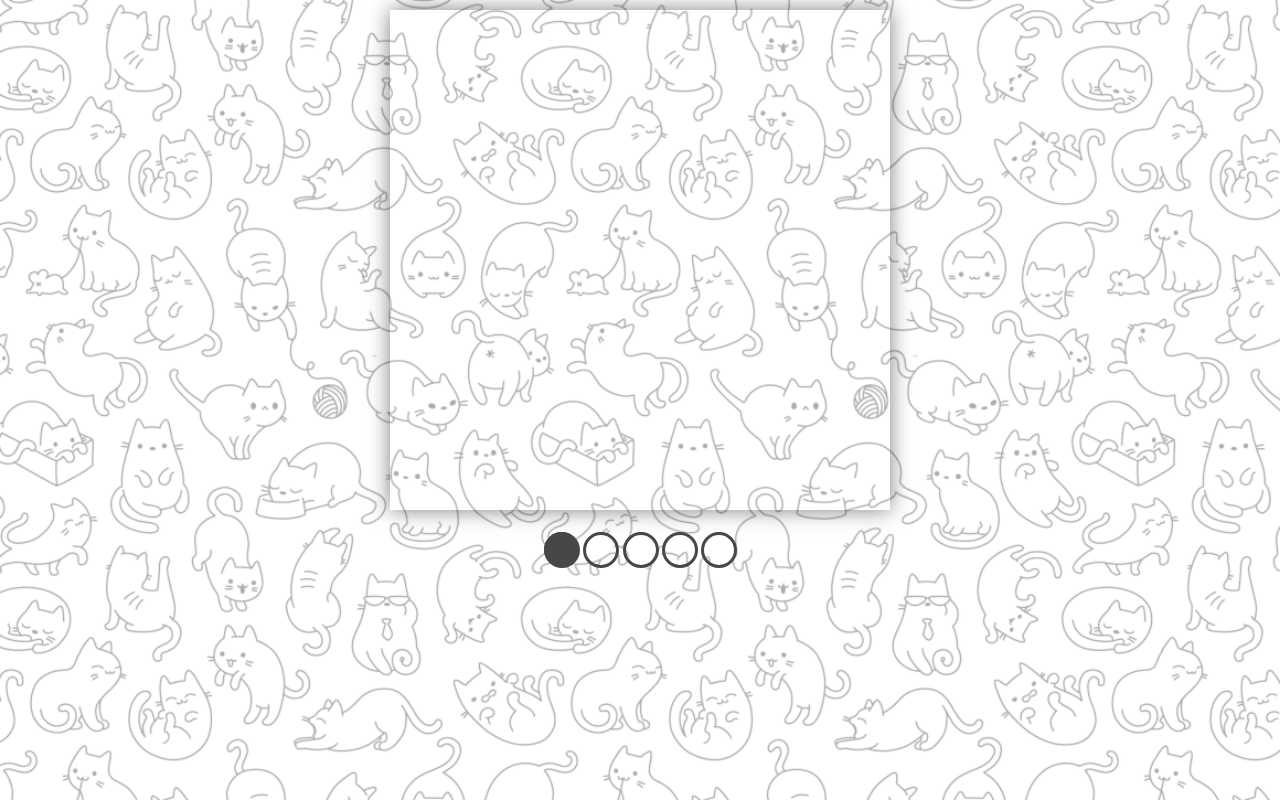
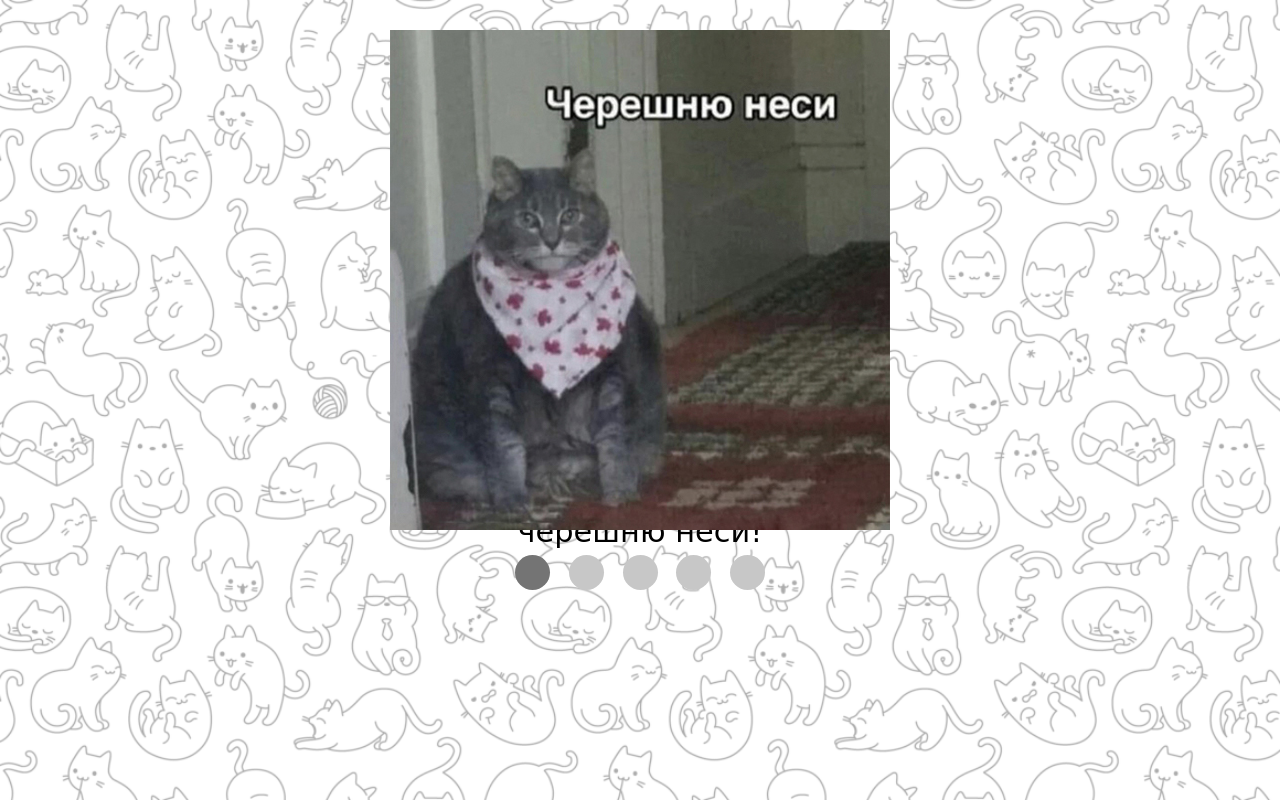
Before and after one commit to AsyaBukato/cssMemSlider, a plain HTML site: page cssMemSlider/index.html in a window 1280 px wide. Drawn offline with Linux system fonts and the light colour scheme; a web font is replaced by a local one.

Commit message:
feat: add text block (пн, 16 мая, 2022 14:28:48)

```diff
--- a/cssMemSlider/index.html
+++ b/cssMemSlider/index.html
@@ -4,7 +4,7 @@
     <meta charset="UTF-8">
     <meta http-equiv="X-UA-Compatible" content="IE=edge">
     <meta name="viewport" content="width=device-width, initial-scale=1.0">
-    <title>cssMemSlider</title>
+    <title>MemSlider</title>
     <link rel="stylesheet" href="style.css">
     <link rel="icon" type="image/x-icon" href="../cssMemSlider/assets/favicon.png">
     <link rel="preconnect" href="https://fonts.gstatic.com" crossorigin>
@@ -27,8 +27,12 @@
             <div class="slides slide5"></div>
         </div>
 
-        <div class="text">
-            <p></p>
+        <div class="textfield">
+            <p class="text text1">черешню неси!</p>
+            <p class="text text2">Смотрите, кто рано проснулся</p>
+            <p class="text text3">Я почти засмеялся</p>
+            <p class="text text4">аче всмысле</p>
+            <p class="text text5">сколько можно, Наташа?</p>
 
         </div>
 
--- a/cssMemSlider/style.css
+++ b/cssMemSlider/style.css
@@ -9,56 +9,61 @@ html {
 
 body {
   background-image: url('../cssMemSlider/assets/background.png');
-  background-repeat: no-repeat;
+  background-repeat: repeat;
   background-size: cover;
+  margin: 0%;
 
 }
 
 .images {
-  margin-top: 5%;
+  /* margin-top: 10px; */
   display: flex;
   flex-direction: column;
-  justify-content: space-around;
+  justify-content: space-between;
   align-items: center;
-  width: 30vw;
+  /* width: 30vw; */
+  width: 31.25em;
   height: 70vh;
-  margin: auto;
+  margin: 1.875em auto;
   /* position: relative; */
 }
 
 .slider {
   display: flex;
-  height: 500px;
+  /* height: 500px;
+  width: 500px; */
+
+  height: 31.25em;
+  width: 31.25em;
+
+
   /* overflow: hidden; */
   /* position: relative; */
-	width: 500px;
-  -webkit-box-shadow: 0 0 20px rgba(0, 0, 0, .5);
+
+  /* -webkit-box-shadow: 0 0 20px rgba(0, 0, 0, .5);
   -moz-box-shadow: 0 0 20px rgba(0, 0, 0, .5);
   -o-box-shadow: 0 0 20px rgba(0, 0, 0, .5);
-	box-shadow: 0 0 20px rgba(0, 0, 0, .5);
+  box-shadow: 0 0 20px rgba(0, 0, 0, .5); */
 }
 
 .slides {
   display: flex;
-	/* height: inherit; */
-	/* opacity: 0; */
-	/* position: absolute; */
-	/* width: inherit; */
-	/* z-index: 0;
-	-webkit-transform: scale(1.5);
-	-moz-transform: scale(1.5);
-	-o-transform: scale(1.5);
-	transform: scale(1.5);
+  height: inherit;
+  opacity: 0;
+  position: absolute;
+  width: inherit;
+  /* z-index: 0; */
+  /* -webkit-transform: scale(1.5); */
+  /* -moz-transform: scale(1.5); */
+  /* -o-transform: scale(1.5); */
+  /* transform: scale(1.5); */
   -webkit-transition: transform ease-in-out .5s, opacity ease-in-out .5s;
   -moz-transition: transform ease-in-out .5s, opacity ease-in-out .5s;
   -o-transition: transform ease-in-out .5s, opacity ease-in-out .5s;
-	transition: transform ease-in-out .5s, opacity ease-in-out .5s; */
+  transition: transform ease-in-out .5s, opacity ease-in-out .5s;
 }
 
-.slide1 {
-  background-image: url(../cssMemSlider/assets/cherries.jpg);
-  background-repeat: no-repeat;
-}
+.slide1 { background-image: url(../cssMemSlider/assets/cherries.jpg); }
 .slide2 { background-image: url(../cssMemSlider/assets/family.jpg); }
 .slide3 { background-image: url(../cssMemSlider/assets/laugh.jpg); }
 .slide4 { background-image: url(../cssMemSlider/assets/sense.jpg); }
@@ -71,10 +76,10 @@ body {
 #slide5:checked ~ .slider > .slide5 {
   opacity: 1;
   z-index: 1;
-	-webkit-transform: scale(1);
+  /* -webkit-transform: scale(1);
   -moz-transform: scale(1);
   -o-transform: scale(1);
-	transform: scale(1);
+  transform: scale(1); */
 }
 
 .images > input {
@@ -97,19 +102,20 @@ body {
   cursor: pointer;
   display: inline-block;
   /* display: inline-flex; */
-	height: 35px;
-	width: 35px;
+  height: 2.1875em;
+  width: 2.1875em;
   /* margin: 0px 12px 0 16px; */
   /* position: relative; */
   -webkit-border-radius: 50%;
   -moz-border-radius: 50%;
   -o-border-radius: 50%;
   border-radius: 50%;
-	-webkit-transition: background ease-in-out .4s;
-	-moz-transition: background ease-in-out .4s;
-	-o-transition: background ease-in-out .4s;
-	transition: background ease-in-out .4s;
-
+  -webkit-transition: background ease-in-out .5s;
+  -moz-transition: background ease-in-out .5s;
+  -o-transition: background ease-in-out .5s;
+  transition: background ease-in-out .5s;
+  /* margin-right: 10%; */
+  background: #c7c7c7;
 }
 
 .images label:hover,
@@ -118,25 +124,60 @@ body {
 #slide3:checked ~ .controls label:nth-of-type(3),
 #slide4:checked ~ .controls label:nth-of-type(4),
 #slide5:checked ~ .controls label:nth-of-type(5) {
-	background: #474747;
+  background: #747474;
 
 
 }
 
 .images label:after {
-	border: 0.2rem solid #474747;
+  position: absolute;
+  border: 0rem solid #747474;
   content: " ";
   display: block;
-	height: 30px;
-	width: 30px;
+  height: 5.625em;
+  width: 2.8125em;
 /*
   left: -4px;
   position: absolute;
   top: -4px; */
 
-
   -webkit-border-radius: 50%;
   -moz-border-radius: 50%;
   -o-border-radius: 50%;
   border-radius: 50%;
+
+  position: absolute
+
 }
+
+.textfield {
+  display: flex;
+  align-items: center;
+  justify-content: center;
+  height: 3.125em;
+  width: 31.25em;
+}
+
+.text {
+  width: inherit;
+  width: inherit;
+  opacity: 0;
+  position: absolute;
+  font-family: 'Hachi Maru Pop', cursive;
+  font-size: 1.9em;
+  text-align: center;
+}
+
+#slide1:checked ~ .textfield > .text1,
+#slide2:checked ~ .textfield > .text2,
+#slide3:checked ~ .textfield > .text3,
+#slide4:checked ~ .textfield > .text4,
+#slide5:checked ~ .textfield > .text5 {
+  opacity: 1;
+
+  /* z-index: 1; */
+  /* -webkit-transform: scale(1);
+  -moz-transform: scale(1);
+  -o-transform: scale(1);
+  transform: scale(1); */
+}
```
Lines whose indentation alone changed are shown as unchanged.
